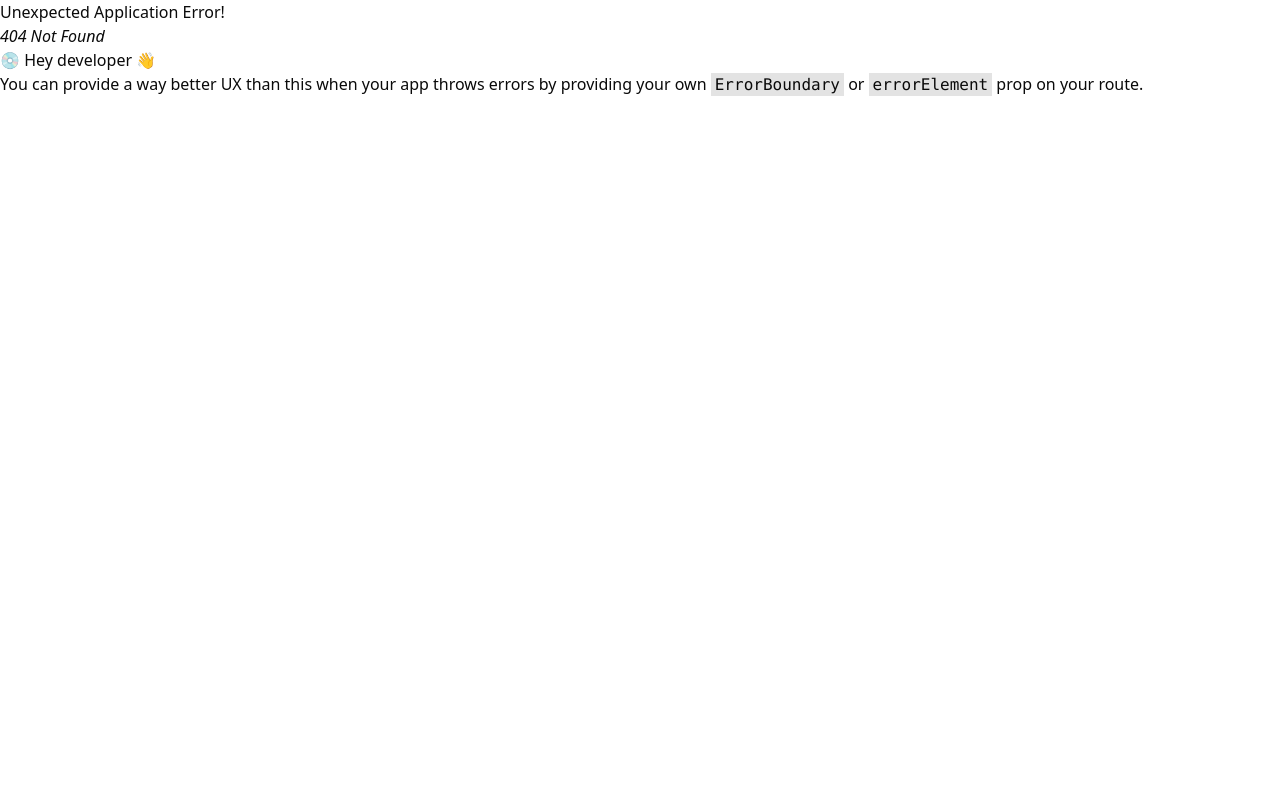
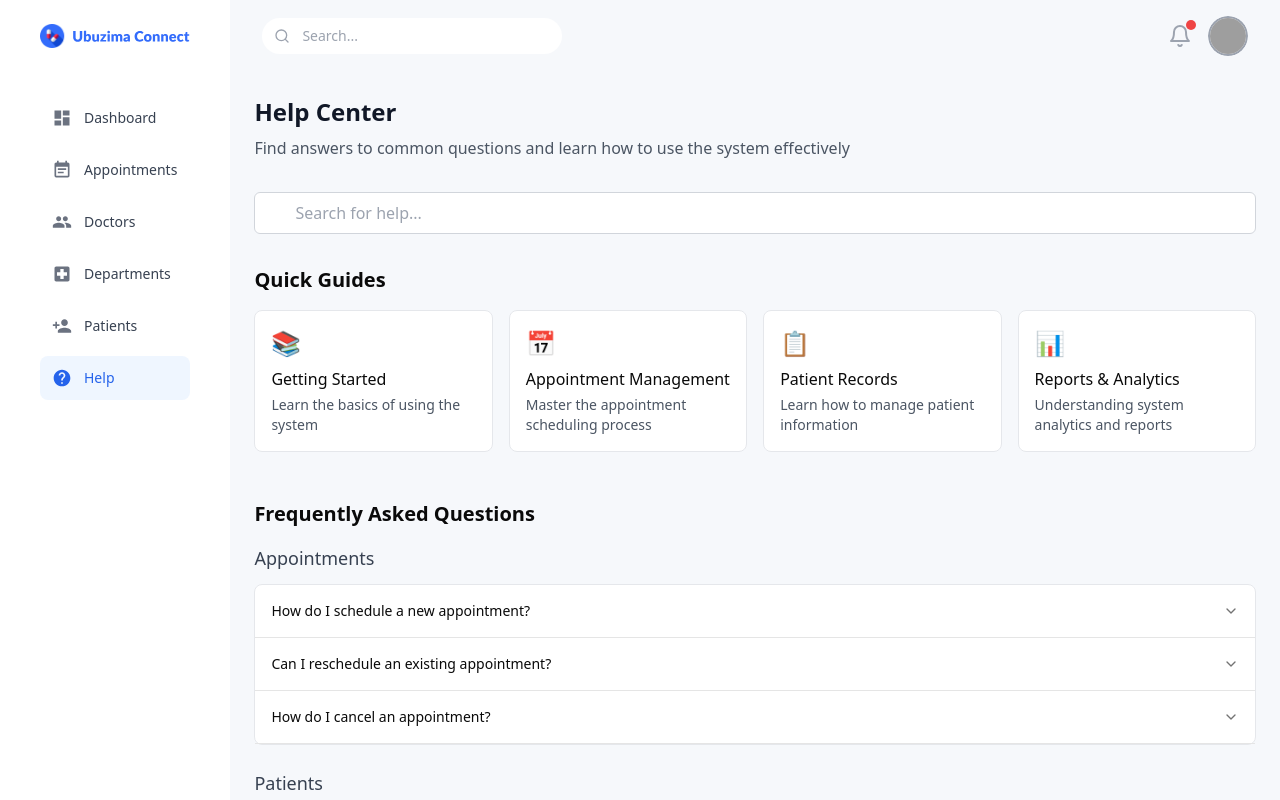
Before and after one commit to 1heodora-e/Foundations_Project, a React (Vite) app in the folder frontend/: page /help in a window 1280 px wide. Before the commit this address had no page. Built offline with nearby package versions, Linux system fonts and the light colour scheme; grey boxes are pictures that could not be loaded.

Commit message:
added help page

```diff
--- a/frontend/package.json
+++ b/frontend/package.json
@@ -10,6 +10,7 @@
     "preview": "vite preview"
   },
   "dependencies": {
+    "@radix-ui/react-accordion": "^1.2.1",
     "@radix-ui/react-avatar": "^1.1.1",
     "@radix-ui/react-dialog": "^1.1.2",
     "@radix-ui/react-dropdown-menu": "^2.1.2",
--- a/frontend/src/components/DashboardNav.tsx
+++ b/frontend/src/components/DashboardNav.tsx
@@ -7,6 +7,7 @@ import {
   DropdownMenuTrigger,
 } from "@/components/ui/dropdown-menu";
 import Avatar from '@/assets/avatar.jpg';
+import { Link } from 'react-router-dom';
 
 export default function DashboardNav() {
 
@@ -55,7 +56,9 @@ export default function DashboardNav() {
                         <DropdownMenuSeparator />
                         <DropdownMenuItem className="cursor-pointer text-red-600">
                             <LogOut className="mr-2 h-4 w-4" />
+                            <Link to="/">
                             <span>Logout</span>
+                            </Link>
                         </DropdownMenuItem>
                     </DropdownMenuContent>
                 </DropdownMenu>
--- a/frontend/src/components/Sidebar.tsx
+++ b/frontend/src/components/Sidebar.tsx
@@ -1,4 +1,4 @@
-import { useLocation } from 'react-router-dom';
+import { Link, useLocation } from 'react-router-dom';
 import Logo from "../assets/logo.svg";
 import {
   MdDashboard,
@@ -32,9 +32,9 @@ export default function Sidebar() {
           const isActive = location.pathname === item.path;
 
           return (
-            <a
+            <Link
               key={item.path}
-              href={item.path}
+              to={item.path}
               className={`flex items-center space-x-3 p-3 rounded-lg hover:bg-gray-100 transition-colors
                 ${isActive ? 'text-blue-600 bg-blue-50' : 'text-gray-600'}`}
             >
@@ -42,7 +42,7 @@ export default function Sidebar() {
               <span className={`text-sm font-medium ${isActive ? 'text-blue-600' : 'text-gray-700'}`}>
                 {item.label}
               </span>
-            </a>
+            </Link>
           );
         })}
       </section>
--- /dev/null
+++ b/frontend/src/components/ui/accordion.tsx
@@ -0,0 +1,55 @@
+import * as React from "react"
+import * as AccordionPrimitive from "@radix-ui/react-accordion"
+import { ChevronDown } from "lucide-react"
+
+import { cn } from "@/lib/utils"
+
+const Accordion = AccordionPrimitive.Root
+
+const AccordionItem = React.forwardRef<
+  React.ElementRef<typeof AccordionPrimitive.Item>,
+  React.ComponentPropsWithoutRef<typeof AccordionPrimitive.Item>
+>(({ className, ...props }, ref) => (
+  <AccordionPrimitive.Item
+    ref={ref}
+    className={cn("border-b", className)}
+    {...props}
+  />
+))
+AccordionItem.displayName = "AccordionItem"
+
+const AccordionTrigger = React.forwardRef<
+  React.ElementRef<typeof AccordionPrimitive.Trigger>,
+  React.ComponentPropsWithoutRef<typeof AccordionPrimitive.Trigger>
+>(({ className, children, ...props }, ref) => (
+  <AccordionPrimitive.Header className="flex">
+    <AccordionPrimitive.Trigger
+      ref={ref}
+      className={cn(
+        "flex flex-1 items-center justify-between py-4 text-sm font-medium transition-all hover:underline text-left [&[data-state=open]>svg]:rotate-180",
+        className
+      )}
+      {...props}
+    >
+      {children}
+      <ChevronDown className="h-4 w-4 shrink-0 text-muted-foreground transition-transform duration-200" />
+    </AccordionPrimitive.Trigger>
+  </AccordionPrimitive.Header>
+))
+AccordionTrigger.displayName = AccordionPrimitive.Trigger.displayName
+
+const AccordionContent = React.forwardRef<
+  React.ElementRef<typeof AccordionPrimitive.Content>,
+  React.ComponentPropsWithoutRef<typeof AccordionPrimitive.Content>
+>(({ className, children, ...props }, ref) => (
+  <AccordionPrimitive.Content
+    ref={ref}
+    className="overflow-hidden text-sm data-[state=closed]:animate-accordion-up data-[state=open]:animate-accordion-down"
+    {...props}
+  >
+    <div className={cn("pb-4 pt-0", className)}>{children}</div>
+  </AccordionPrimitive.Content>
+))
+AccordionContent.displayName = AccordionPrimitive.Content.displayName
+
+export { Accordion, AccordionItem, AccordionTrigger, AccordionContent }
--- a/frontend/src/pages/help/index.tsx
+++ b/frontend/src/pages/help/index.tsx
@@ -1,11 +1,181 @@
+import { useState } from "react";
+import { Search, Mail, Phone, MessageCircle } from "lucide-react";
+import {
+  Accordion,
+  AccordionContent,
+  AccordionItem,
+  AccordionTrigger,
+} from "@/components/ui/accordion";
+import Input from "@/components/ui/Input";
 import Layout from "@/components/Layout";
 
-export default function Help(){
-    return (
-        <Layout isAuthorized={true}>
-            <main>
+const faqs = [
+  {
+    category: "Appointments",
+    questions: [
+      {
+        q: "How do I schedule a new appointment?",
+        a: "To schedule a new appointment, go to the Appointments page and click the '+ New Appointment' button. Fill in the required information including patient details, preferred doctor, and the reason for visit.",
+      },
+      {
+        q: "Can I reschedule an existing appointment?",
+        a: "Yes, you can reschedule an appointment by finding it in the appointments table and clicking the edit icon. From there, you can modify the date and time as needed.",
+      },
+      {
+        q: "How do I cancel an appointment?",
+        a: "To cancel an appointment, locate it in the appointments table and click the delete icon. You'll be asked to confirm the cancellation before it's finalized.",
+      },
+    ],
+  },
+  {
+    category: "Patients",
+    questions: [
+      {
+        q: "How do I add a new patient to the system?",
+        a: "Navigate to the Patients page and click '+ New Patient'. Fill in all required information including personal details and medical history.",
+      },
+      {
+        q: "How can I update patient information?",
+        a: "Find the patient in the patients table and click the edit icon. You can then modify any of their information as needed.",
+      },
+    ],
+  },
+  {
+    category: "Doctors",
+    questions: [
+      {
+        q: "How do I view a doctor's schedule?",
+        a: "Go to the Doctors page, find the specific doctor, and click on their name. This will show you their complete schedule and availability.",
+      },
+      {
+        q: "What should I do if a doctor is unavailable?",
+        a: "If a doctor is unavailable, you can either choose another doctor with the same specialization or reschedule the appointment for when the preferred doctor is available.",
+      },
+    ],
+  },
+];
 
-            </main>
-        </Layout>
+const quickGuides = [
+  {
+    title: "Getting Started",
+    description: "Learn the basics of using the system",
+    icon: "📚",
+  },
+  {
+    title: "Appointment Management",
+    description: "Master the appointment scheduling process",
+    icon: "📅",
+  },
+  {
+    title: "Patient Records",
+    description: "Learn how to manage patient information",
+    icon: "📋",
+  },
+  {
+    title: "Reports & Analytics",
+    description: "Understanding system analytics and reports",
+    icon: "📊",
+  },
+];
+
+export default function Help() {
+  const [searchQuery, setSearchQuery] = useState("");
+
+  const filteredFaqs = faqs.map(category => ({
+    ...category,
+    questions: category.questions.filter(
+      q =>
+        q.q.toLowerCase().includes(searchQuery.toLowerCase()) ||
+        q.a.toLowerCase().includes(searchQuery.toLowerCase())
     )
+  })).filter(category => category.questions.length > 0);
+
+  return (
+    <Layout isAuthorized={true}>
+      <main className="p-6 max-w-6xl mx-auto h-[90vh] overflow-x-scroll">
+        {/* Header Section */}
+        <div className="mb-8">
+          <h1 className="text-2xl font-semibold text-gray-900">Help Center</h1>
+          <p className="mt-2 text-gray-600">
+            Find answers to common questions and learn how to use the system effectively
+          </p>
+        </div>
+
+        {/* Search Section */}
+        <div className="relative mb-8">
+          <Search className="absolute left-3 top-1/2 transform -translate-y-1/2 text-gray-400 w-5 h-5" />
+          <Input
+            type="text"
+            placeholder="Search for help..."
+            value={searchQuery}
+            onChange={(e) => setSearchQuery(e.target.value)}
+            className="pl-10 py-2"
+          />
+        </div>
+
+        {/* Quick Guides Grid */}
+        <section className="mb-12">
+          <h2 className="text-xl font-semibold mb-4">Quick Guides</h2>
+          <div className="grid grid-cols-1 md:grid-cols-2 lg:grid-cols-4 gap-4">
+            {quickGuides.map((guide) => (
+              <div
+                key={guide.title}
+                className="p-4 bg-white rounded-lg border border-gray-200 hover:border-blue-500 transition-colors cursor-pointer"
+              >
+                <div className="text-2xl mb-2">{guide.icon}</div>
+                <h3 className="font-medium mb-1">{guide.title}</h3>
+                <p className="text-sm text-gray-600">{guide.description}</p>
+              </div>
+            ))}
+          </div>
+        </section>
+
+        {/* FAQs Section */}
+        <section className="mb-12">
+          <h2 className="text-xl font-semibold mb-4">Frequently Asked Questions</h2>
+          {filteredFaqs.map((category) => (
+            <div key={category.category} className="mb-6">
+              <h3 className="text-lg font-medium mb-3 text-gray-700">
+                {category.category}
+              </h3>
+              <Accordion type="single" collapsible className="bg-white rounded-lg border border-gray-200">
+                {category.questions.map((faq, index) => (
+                  <AccordionItem key={index} value={`${category.category}-${index}`}>
+                    <AccordionTrigger className="px-4 hover:no-underline">
+                      {faq.q}
+                    </AccordionTrigger>
+                    <AccordionContent className="px-4 text-gray-600">
+                      {faq.a}
+                    </AccordionContent>
+                  </AccordionItem>
+                ))}
+              </Accordion>
+            </div>
+          ))}
+        </section>
+
+        {/* Contact Support Section */}
+        <section className="bg-white rounded-lg border border-gray-200 p-6">
+          <h2 className="text-xl font-semibold mb-4">Need More Help?</h2>
+          <p className="text-gray-600 mb-6">
+            Our support team is available to help you with any questions or issues you may have.
+          </p>
+          <div className="grid grid-cols-1 md:grid-cols-3 gap-4">
+            <div className="flex items-center space-x-3 text-gray-700">
+              <Mail className="w-5 h-5" />
+              <span>support@example.com</span>
+            </div>
+            <div className="flex items-center space-x-3 text-gray-700">
+              <Phone className="w-5 h-5" />
+              <span>+1 (555) 123-4567</span>
+            </div>
+            <div className="flex items-center space-x-3 text-gray-700">
+              <MessageCircle className="w-5 h-5" />
+              <span>Live Chat Support</span>
+            </div>
+          </div>
+        </section>
+      </main>
+    </Layout>
+  );
 }
--- a/frontend/src/routes.tsx
+++ b/frontend/src/routes.tsx
@@ -8,6 +8,7 @@ import Doctors from './pages/doctors/Doctors';
 import Patients from './pages/patients/Patients';
 import Departments from './pages/departments/Departments';
 import { AuthProvider } from './context/AuthContext';
+import Help from './pages/help';
 
 export const router = createBrowserRouter([
   {
@@ -78,6 +79,14 @@ export const router = createBrowserRouter([
             <Departments />
           // </ProtectedRoute>
         )
+      },
+      {
+        path: "help",
+        element: (
+          // <ProtectedRoute>
+            <Help />
+          // </ProtectedRoute>
+        )
       }
     ],
   },
--- a/frontend/tailwind.config.js
+++ b/frontend/tailwind.config.js
@@ -6,7 +6,7 @@ export default {
   	extend: {
   		colors: {
   			light: '#F6F8FB',
-        switch: '#336CFB',
+  			switch: '#336CFB',
   			primary: {
   				DEFAULT: 'hsl(var(--primary))',
   				foreground: 'hsl(var(--primary-foreground))'
@@ -55,6 +55,28 @@ export default {
   			lg: 'var(--radius)',
   			md: 'calc(var(--radius) - 2px)',
   			sm: 'calc(var(--radius) - 4px)'
+  		},
+  		keyframes: {
+  			'accordion-down': {
+  				from: {
+  					height: '0'
+  				},
+  				to: {
+  					height: 'var(--radix-accordion-content-height)'
+  				}
+  			},
+  			'accordion-up': {
+  				from: {
+  					height: 'var(--radix-accordion-content-height)'
+  				},
+  				to: {
+  					height: '0'
+  				}
+  			}
+  		},
+  		animation: {
+  			'accordion-down': 'accordion-down 0.2s ease-out',
+  			'accordion-up': 'accordion-up 0.2s ease-out'
   		}
   	}
   },
```
Also changed, not shown: 1 other file (tests, documents, lock files or other folders).
